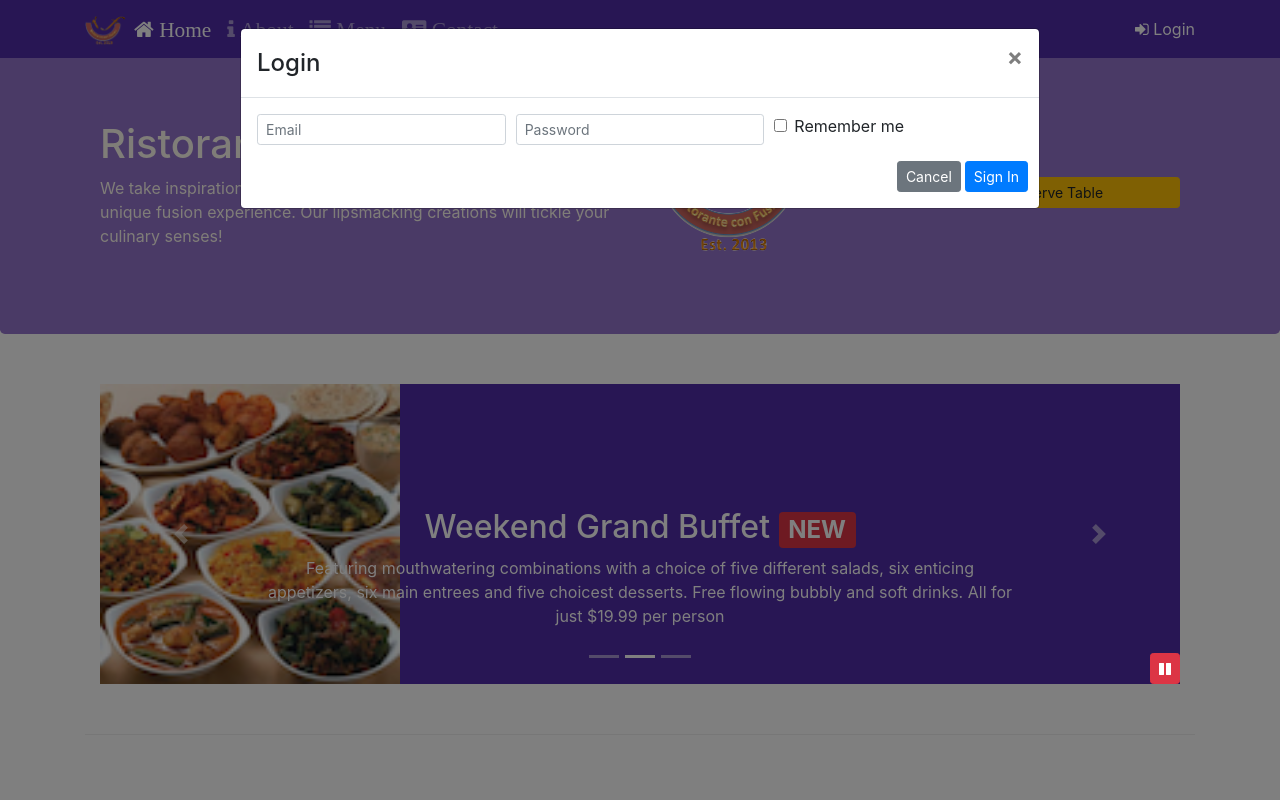
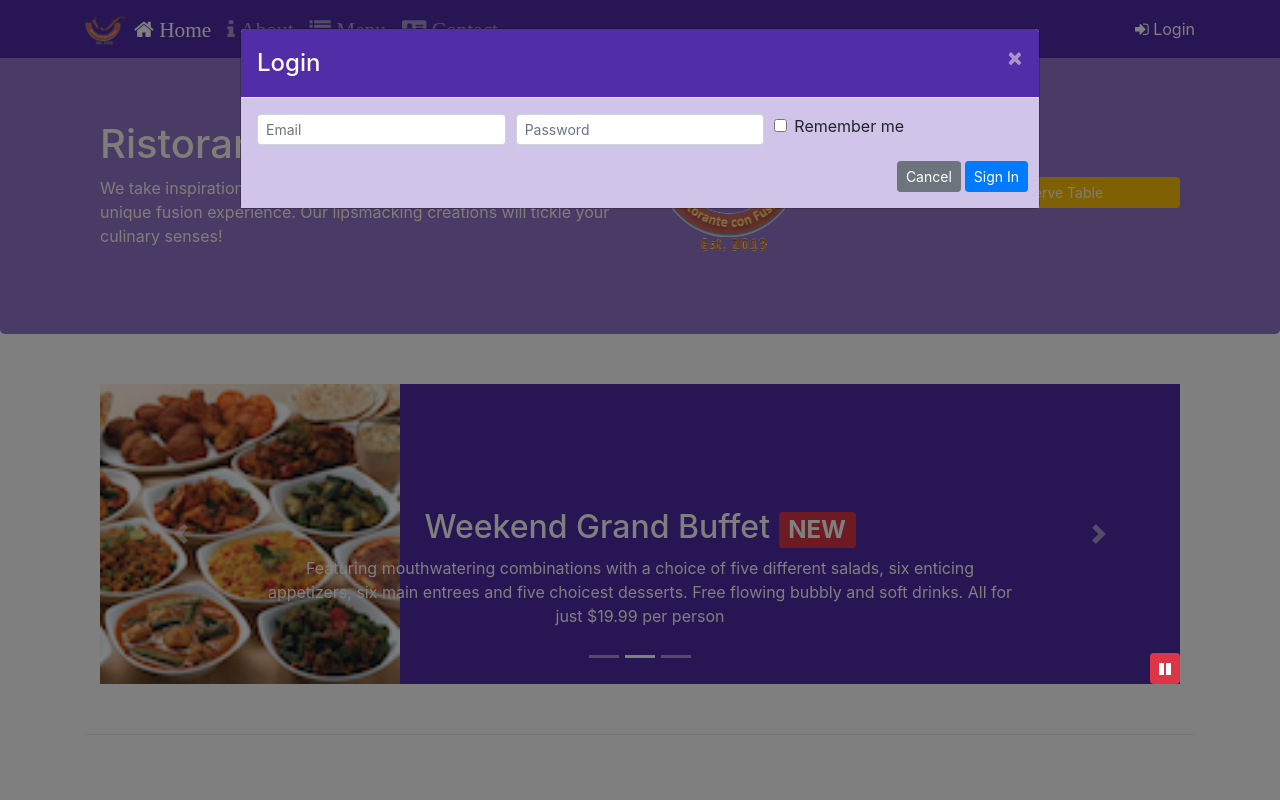
Before and after one commit to saksham1210/BootStrap_4_Coursera, a website: page conFusion/index.html in a window 1280 px wide. Both pictures are taken after a click on the link "Login". Shown: the top 800 px of the page. Drawn offline with nearby package versions, Linux system fonts and the light colour scheme.

Commit message:
Assignmnet-4

```diff
--- a/conFusion/css/styles.scss
+++ b/conFusion/css/styles.scss
@@ -74,3 +74,13 @@ body{
     bottom: 0px;
     z-index: 1500;
 }
+.modal-header{
+    background:$background-dark;
+    color:floralwhite;
+    .close{
+        color:floralwhite;
+    }
+}
+.modal-body{
+    background:$background-pale;
+}
--- a/conFusion/index.html
+++ b/conFusion/index.html
@@ -56,7 +56,7 @@
                     </li>
                 </ul>
                 <span class="navbar-text">
-                    <a data-toggle="modal" data-target="#loginModal">
+                    <a id="loginButton">
                         <span class="fa fa-sign-in fa-md"></span>
                         Login
                     </a>
@@ -200,7 +200,7 @@
                 <div class="col-12 col-sm align-self-center">
                     <!-- <a href="#Reservation" class="btn btn-sm btn-warning btn-block" data-toggle="tooltip" data-html="true"
                     title="Or call us at <br><strong>+852 12345678</strong>" data-placement="bottom"> -->
-                    <a href="#Reservation" class="btn btn-sm btn-warning btn-block" data-toggle="modal" data-target="#reserveModal">
+                    <a id="reservationButton" class="btn btn-sm btn-warning btn-block">
                         Reserve Table
                     </a>
                 </div>
@@ -324,7 +324,7 @@
                 </div>
             </div>
         </div>
-        <div class="row row-content align-itmes-center">
+<!--         <div class="row row-content align-itmes-center">
             <div class="col-sm-8 col-12">
                 <div class="card">
                     <h3 class="card-header bg-warning text-white">Reserve a Table</h3>
@@ -332,7 +332,7 @@
                 </div>
             </div>
         </div>
-    </div>
+    </div> -->
 
     <footer class=footer>
         <div class="conatainer">
@@ -426,6 +426,19 @@
             // });
         });
     </script>
+    <script>
+        $(document).ready(function()
+        {
+            $("#reservationButton").click(function()
+            {
+                $("#reserveModal").modal("show");
+            });
+            $("#loginButton").click(function()
+            {
+                $("#loginModal").modal("show");
+            });
+        });
+    </script>
 </body>
 
 </html>
```
Also changed, not shown: conFusion/css/styles.css.
